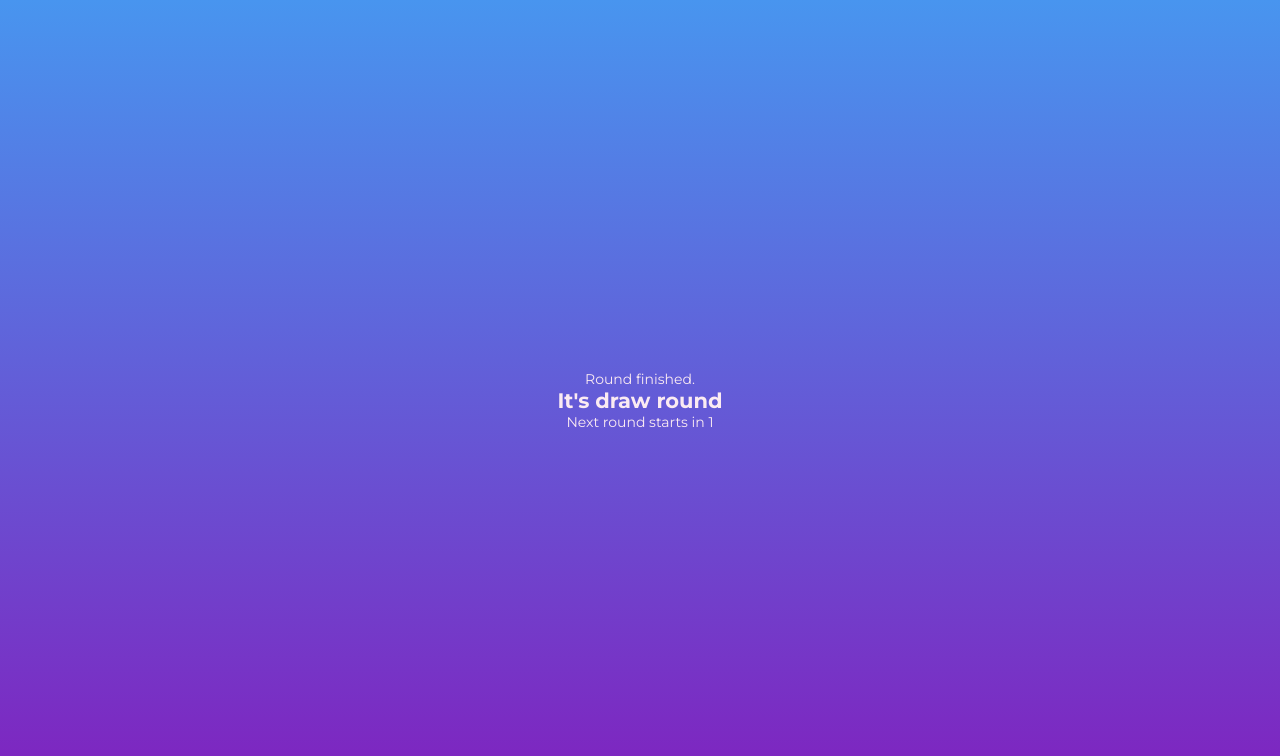
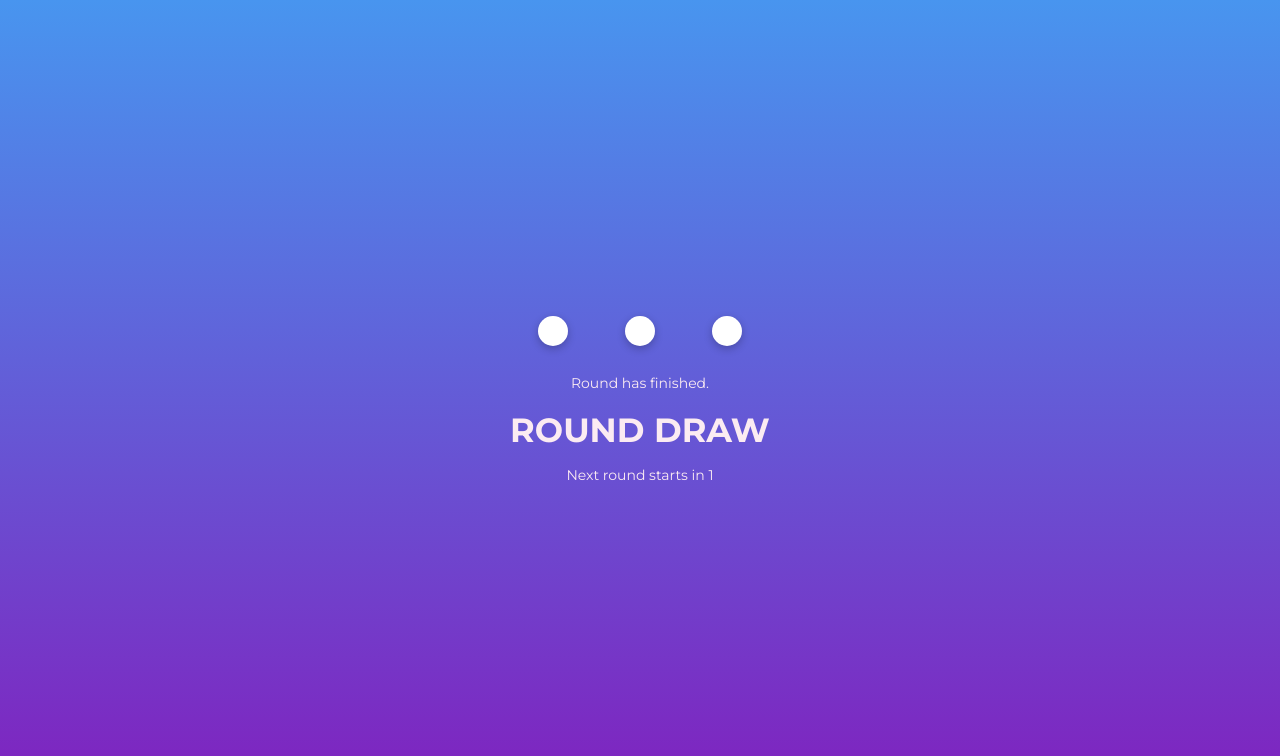
Before and after one commit to DrKins/uprex-nextjs, a Next.js app: page /finish in a window 1280 px wide. Shown: the top 756 px of the page. Built offline with nearby package versions, Linux system fonts and the light colour scheme.

Commit message:
style(implementation of css module): styling page

```diff
--- a/pages/finish.tsx
+++ b/pages/finish.tsx
@@ -2,9 +2,10 @@ import { NextPage } from "next";
 import { useContext, useEffect, useState } from "react";
 import { useRouter } from "next/dist/client/router";
 import { gameContext } from "../context";
+import styles from "../styles/Finish.module.css";
 
 const Finish: NextPage = () => {
-  const [winner, setWinner] = useState("It's draw game.");
+  const [winner, setWinner] = useState("trolo");
   const [last, setLast] = useState(false);
   const { rounds, updateRounds } = useContext(gameContext);
   const router = useRouter();
@@ -16,10 +17,6 @@ const Finish: NextPage = () => {
       if (time === -1) {
         //three rounds per game, game over
         if (rounds.length === 3) {
-          //sum of array to see winner function
-          let x = rounds.reduce((a, b) => a + b, 0);
-          if (x < 0) setWinner("You lost game.");
-          else if (x > 0) setWinner("You win game.");
           updateRounds(0, true);
           clearInterval(TIMER_1);
           router.push("/");
@@ -31,24 +28,69 @@ const Finish: NextPage = () => {
     }, 1000);
   }
   useEffect(() => {
-    if (rounds.length === 3) setLast(true);
+    if (rounds.length === 3) {
+      setLast(true);
+      //sum of array to see winner function
+      let x = rounds.reduce((a, b) => a + b, 0);
+      console.log(x);
+      if (x < 0) setWinner("GAME LOST");
+      else if (x > 0) setWinner("GAME WON");
+      else setWinner("GAME DRAW");
+    }
     console.log(rounds);
     Timer();
     // eslint-disable-next-line react-hooks/exhaustive-deps
   }, []);
   return (
     <>
-      <div>Round finished.</div>
-      <h2>
+      <div className={styles.rounds}>
+        <div
+          className={
+            rounds[0] > 0
+              ? styles.won
+              : rounds[0] < 0
+              ? styles.lost
+              : rounds[0] === 0
+              ? styles.draw
+              : styles.default
+          }
+        ></div>
+        <div
+          className={
+            rounds[1] > 0
+              ? styles.won
+              : rounds[1] < 0
+              ? styles.lost
+              : rounds[1] === 0
+              ? styles.draw
+              : styles.default
+          }
+        ></div>
+        <div
+          className={
+            rounds[2] > 0
+              ? styles.won
+              : rounds[2] < 0
+              ? styles.lost
+              : rounds[2] === 0
+              ? styles.draw
+              : styles.default
+          }
+        ></div>
+      </div>
+      <div>Round has finished.</div>
+      <p className={styles.mainText}>
         {last
           ? winner
           : rounds[rounds.length - 1] > 0
-          ? "You win this round"
+          ? "ROUND WON"
           : rounds[rounds.length - 1] < 0
-          ? "You lost this round"
-          : "It's draw round"}
-      </h2>
-      <div>Next round starts in {time}</div>
+          ? "ROUND LOST"
+          : "ROUND DRAW"}
+      </p>
+      <div>
+        {last ? "Redirecting to main manu in" : "Next round starts in"} {time}
+      </div>
     </>
   );
 };
```
